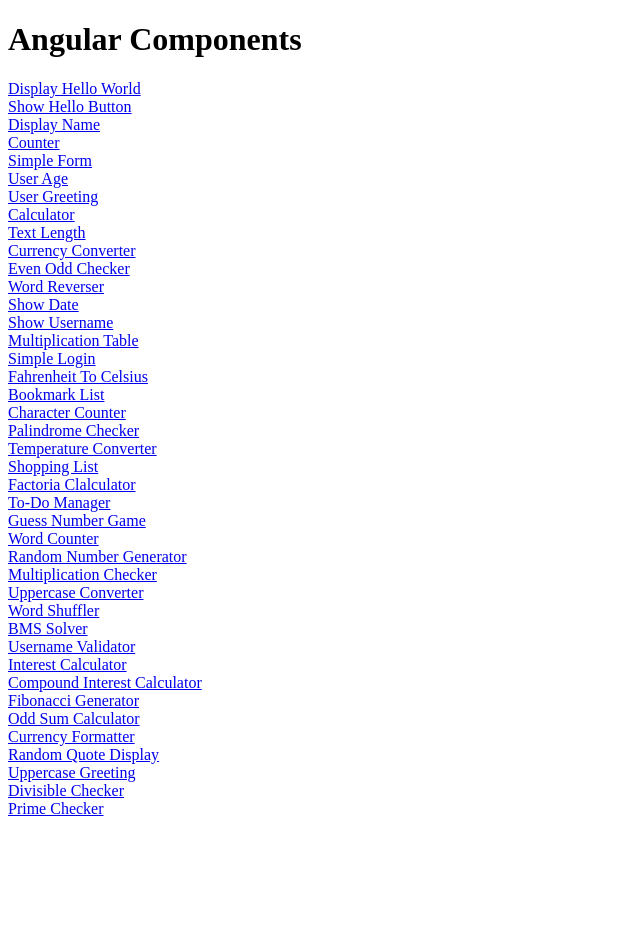
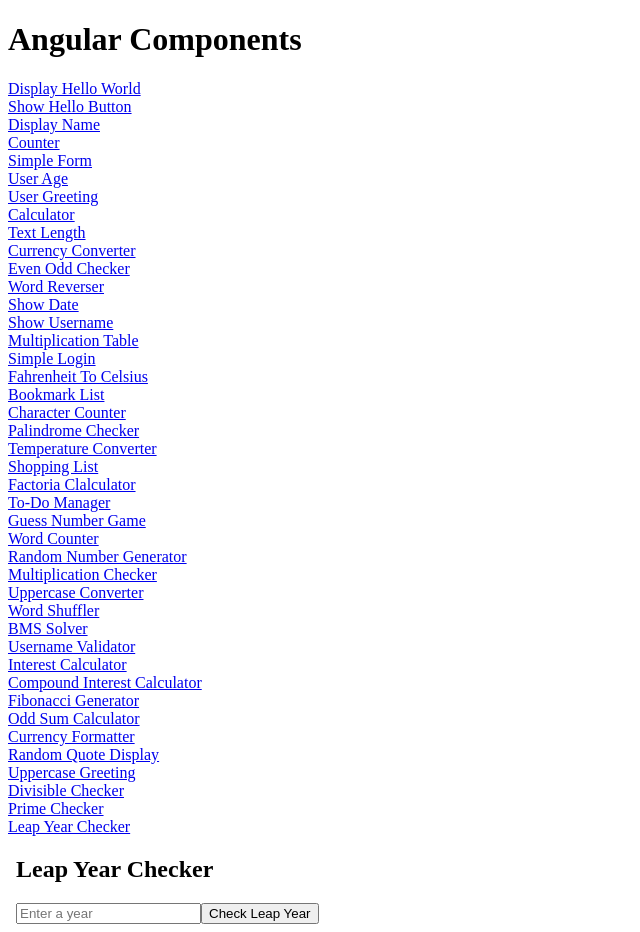
Before and after one commit to coniarojoannamae/ACT8_Angular_Components, an Angular app: page /leapyearchecker in a window 1280 px wide. Before the commit this address led to /. Shown: the whole page, without its empty margins (0-640 px from the left). Before the commit the page ends 826 px from the top, so only its background shows below. Built offline with nearby package versions, Linux system fonts and the light colour scheme.

Commit message:
#42leapyearchecker

```diff
--- a/src/app/app.component.html
+++ b/src/app/app.component.html
@@ -82,6 +82,8 @@
 <br>
 <a routerLink="primechecker">Prime Checker</a>
 <br>
+<a routerLink="leapyearchecker">Leap Year Checker</a>
+<br>
 
 
 <router-outlet></router-outlet>
--- a/src/app/app.module.ts
+++ b/src/app/app.module.ts
@@ -49,6 +49,7 @@ import {RandomquotedisplayComponent} from "./components/randomquotedisplay/rando
 import {UppercasegreetingComponent} from "./components/uppercasegreeting/uppercasegreeting.component";
 import {DivisiblecheckerComponent} from "./components/divisiblechecker/divisiblechecker.component";
 import {PrimecheckerComponent} from "./components/primechecker/primechecker.component";
+import {LeapyearcheckerComponent} from "./components/leapyearchecker/leapyearchecker.component";
 
 
 const routes: Routes = [
@@ -93,6 +94,8 @@ const routes: Routes = [
   { path: 'uppercasegreeting', component: UppercasegreetingComponent },
   { path: 'divisiblechecker', component: DivisiblecheckerComponent},
   { path: 'primechecker', component: PrimecheckerComponent },
+  { path: 'leapyearchecker', component: LeapyearcheckerComponent },
+
 
 
 
@@ -150,6 +153,7 @@ const routes: Routes = [
     UppercasegreetingComponent,
     DivisiblecheckerComponent,
     PrimecheckerComponent,
+    LeapyearcheckerComponent,
   ],
 
   bootstrap: [
--- /dev/null
+++ b/src/app/components/leapyearchecker/leapyearchecker.component.html
@@ -0,0 +1,18 @@
+<!DOCTYPE html>
+<html lang="en">
+<head>
+  <meta charset="UTF-8">
+  <meta name="viewport" content="width=device-width, initial-scale=1.0">
+  <title>Leap Year Checker</title>
+</head>
+<body>
+<div>
+  <h2>Leap Year Checker</h2>
+  <input type="number" placeholder="Enter a year" [(ngModel)]="year" />
+  <button (click)="checkLeapYear()">Check Leap Year</button><br>
+
+  <p *ngIf="resultMessage">{{ resultMessage }}</p>
+</div>
+
+</body>
+</html>
--- /dev/null
+++ b/src/app/components/leapyearchecker/leapyearchecker.component.ts
@@ -0,0 +1,31 @@
+import { Component } from '@angular/core';
+
+@Component({
+  selector: 'app-leapyearchecker',
+  templateUrl: './leapyearchecker.component.html',
+  styleUrl: './leapyearchecker.component.css'
+})
+export class LeapyearcheckerComponent {
+  year: number | null = null; // User input year
+  resultMessage: string | null = null; // Result message
+
+  // Function to check if a year is a leap year
+  isLeapYear(year: number): boolean {
+    // A year is a leap year if it is divisible by 4,
+    // but not divisible by 100, unless it is also divisible by 400
+    return (year % 4 === 0 && year % 100 !== 0) || (year % 400 === 0);
+  }
+
+  // Function to check the leap year and display the result
+  checkLeapYear() {
+    if (this.year !== null) {
+      if (this.isLeapYear(this.year)) {
+        this.resultMessage = `${this.year} is a leap year.`;
+      } else {
+        this.resultMessage = `${this.year} is not a leap year.`;
+      }
+    } else {
+      this.resultMessage = "Please enter a valid year.";
+    }
+  }
+}
```
Also changed, not shown: src/app/components/vowelscounter/vowelscounter.component.html (added, +18 -0 lines), src/app/components/vowelscounter/vowelscounter.component.ts (added, +13 -0 lines), src/app/components/leapyearchecker/leapyearchecker.component.css (added), src/app/components/vowelscounter/vowelscounter.component.css (added), 2 other files (tests, documents, lock files or other folders).
